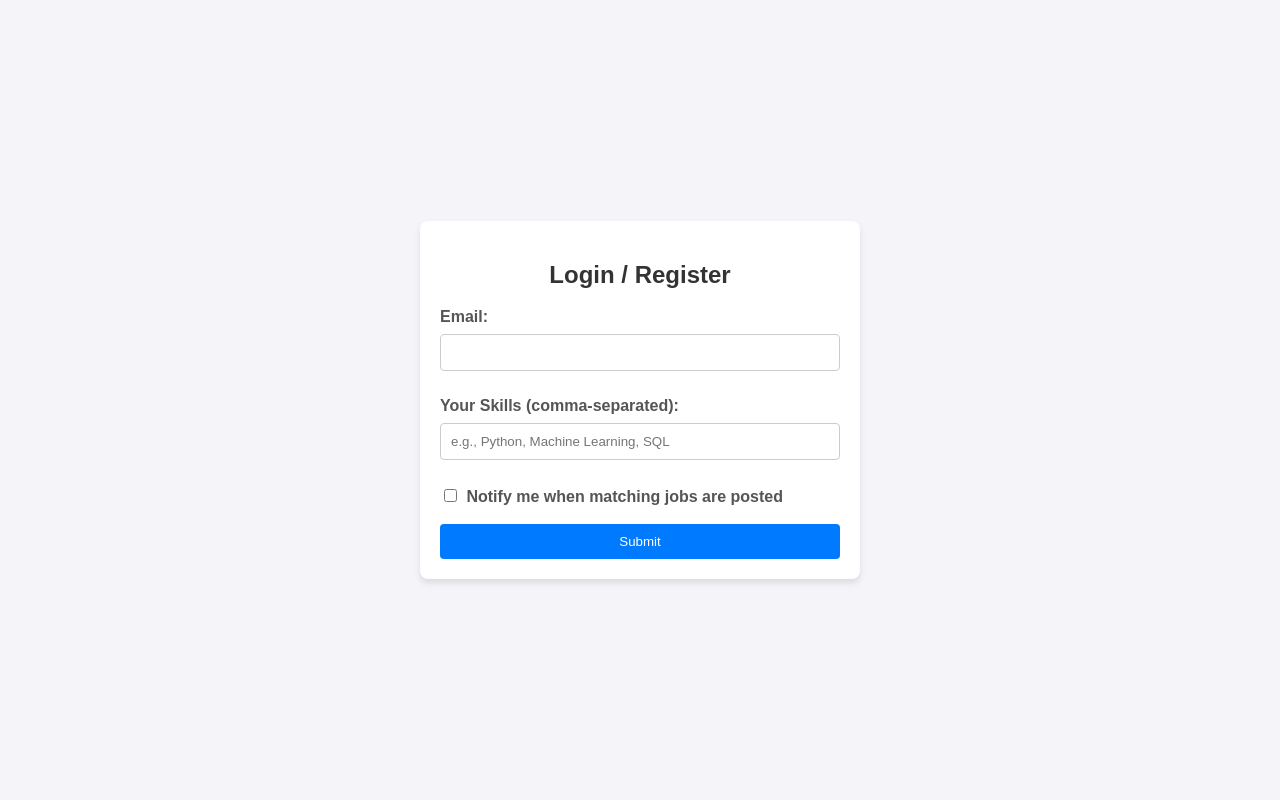
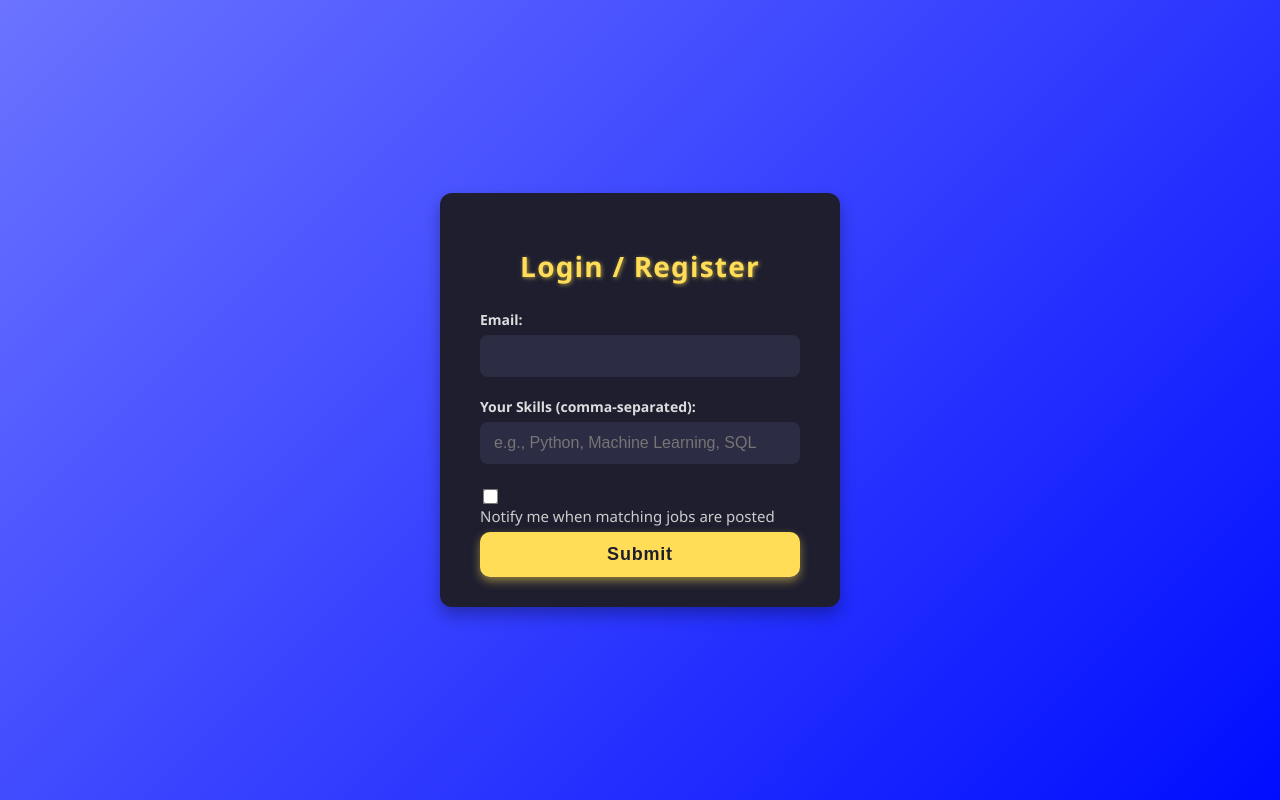
Before and after one commit to leslyvj/Job_Monitoring, a Flask app: page /login in a window 1280 px wide. Run offline with Flask 3, Linux system fonts and the light colour scheme.

Commit message:
Update login.html

```diff
--- a/templates/login.html
+++ b/templates/login.html
@@ -4,54 +4,97 @@
     <title>Login - Job Monitoring System</title>
     <style>
         body {
-            font-family: Arial, sans-serif;
-            background-color: #f4f4f9;
+            font-family: 'Segoe UI', Tahoma, Geneva, Verdana, sans-serif;
+            background: linear-gradient(135deg, #6b73ff 0%, #000dff 100%);
             margin: 0;
             padding: 0;
             display: flex;
             justify-content: center;
             align-items: center;
             height: 100vh;
+            color: #fff;
         }
         .container {
-            background: #ffffff;
-            padding: 20px;
-            border-radius: 8px;
-            box-shadow: 0 4px 6px rgba(0, 0, 0, 0.1);
+            background: #1e1e2f;
+            padding: 30px 40px;
+            border-radius: 12px;
+            box-shadow: 0 8px 16px rgba(0, 0, 0, 0.3);
             width: 100%;
             max-width: 400px;
+            box-sizing: border-box;
+            transition: transform 0.3s ease;
+        }
+        .container:hover {
+            transform: translateY(-5px);
+            box-shadow: 0 12px 24px rgba(0, 0, 0, 0.4);
         }
         h2 {
             text-align: center;
-            color: #333333;
+            margin-bottom: 25px;
+            font-weight: 700;
+            font-size: 28px;
+            color: #ffdd57;
+            letter-spacing: 1.2px;
+            text-shadow: 1px 1px 4px rgba(255, 221, 87, 0.6);
         }
         label {
-            font-weight: bold;
-            color: #555555;
+            font-weight: 600;
+            display: block;
+            margin-bottom: 6px;
+            color: #ddd;
+            font-size: 14px;
         }
         input[type="email"],
         input[type="text"] {
             width: 100%;
-            padding: 10px;
-            margin: 8px 0;
-            border: 1px solid #cccccc;
-            border-radius: 4px;
+            padding: 12px 14px;
+            margin-bottom: 20px;
+            border: none;
+            border-radius: 8px;
             box-sizing: border-box;
+            font-size: 16px;
+            background-color: #2c2c44;
+            color: #eee;
+            transition: background-color 0.3s ease, box-shadow 0.3s ease;
+        }
+        input[type="email"]:focus,
+        input[type="text"]:focus {
+            outline: none;
+            background-color: #3a3a5c;
+            box-shadow: 0 0 8px #ffdd57;
+            color: #fff;
         }
         input[type="checkbox"] {
-            margin-right: 5px;
+            margin-right: 8px;
+            transform: scale(1.2);
+            vertical-align: middle;
+            cursor: pointer;
+        }
+        label[for="notify"] {
+            display: inline-block;
+            font-weight: 500;
+            font-size: 15px;
+            color: #ccc;
+            cursor: pointer;
+            vertical-align: middle;
         }
         input[type="submit"] {
-            background-color: #007bff;
-            color: white;
-            padding: 10px;
+            background-color: #ffdd57;
+            color: #1e1e2f;
+            padding: 12px 0;
             border: none;
-            border-radius: 4px;
+            border-radius: 10px;
             cursor: pointer;
             width: 100%;
+            font-weight: 700;
+            font-size: 18px;
+            letter-spacing: 0.8px;
+            transition: background-color 0.3s ease;
+            box-shadow: 0 4px 10px rgba(255, 221, 87, 0.5);
         }
         input[type="submit"]:hover {
-            background-color: #0056b3;
+            background-color: #f6c91d;
+            box-shadow: 0 6px 14px rgba(246, 201, 29, 0.7);
         }
     </style>
 </head>
@@ -59,14 +102,14 @@
     <div class="container">
         <h2>Login / Register</h2>
         <form method="POST">
-            <label>Email:</label><br>
-            <input type="email" name="email" required><br><br>
+            <label>Email:</label>
+            <input type="email" name="email" required>
 
-            <label>Your Skills (comma-separated):</label><br>
-            <input type="text" name="skills" placeholder="e.g., Python, Machine Learning, SQL" required><br><br>
+            <label>Your Skills (comma-separated):</label>
+            <input type="text" name="skills" placeholder="e.g., Python, Machine Learning, SQL" required>
 
             <input type="checkbox" name="notify" id="notify">
-            <label for="notify">Notify me when matching jobs are posted</label><br><br>
+            <label for="notify">Notify me when matching jobs are posted</label>
 
             <input type="submit" value="Submit">
         </form>
```
